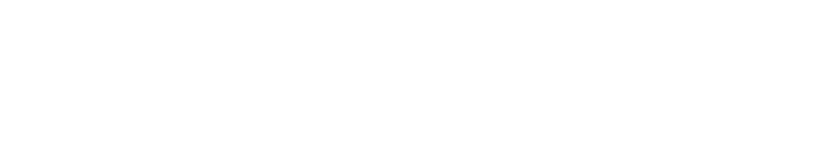
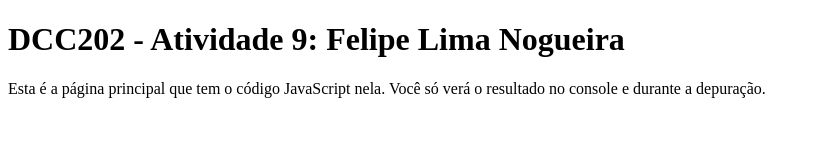
Before and after one commit to ufjf-dcc202/ufjf-dcc202-2023-3-b-atv9-FelipeUFJF05, a website: page index.html in a window 1280 px wide. Shown: the whole page, without its empty margins (0-820 px from the left). Drawn offline with Linux system fonts and the light colour scheme.

Commit message:
cria uma seção main com um título e um parágrafo

```diff
--- a/index.html
+++ b/index.html
@@ -8,7 +8,10 @@
 </head>
 
 <body>
-
+    <main>
+        <h1>DCC202 - Atividade 9: Felipe Lima Nogueira</h1>
+        <p>Esta é a página principal que tem o código JavaScript nela. Você só verá o resultado no console e durante a depuração.</p>
+    </main>
 </body>
 
 </html>
```
